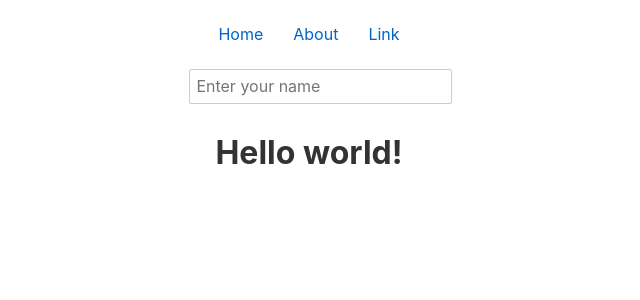
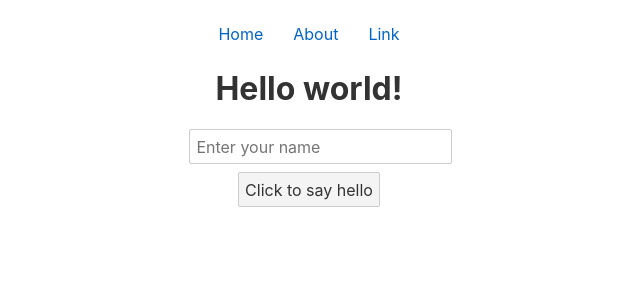
Before and after one commit to W2AlharbiMe/svelte-playground, a Svelte app: page / in a window 1280 px wide. Shown: the top 300 px of the page, without its empty margins (331-971 px from the left). Built offline with nearby package versions, Linux system fonts and the light colour scheme.

Commit message:
event forwarding

```diff
--- a/src/App.svelte
+++ b/src/App.svelte
@@ -1,5 +1,7 @@
 <script>
   import Header from './Header.svelte';
+  import MainComponent from './dispatch/main.svelte';
+
   let name = 'world';
   const links = [
     ['Home', '#'],
@@ -17,9 +19,11 @@
 <main>
   <Header {links} />
   <div>
+    <h1>Hello {name}!</h1>
     <input type="text" placeholder="Enter your name" on:keyup={setName} />
-    <h1>Hello {name}!</h1>
   </div>
+
+  <MainComponent />
 </main>
 
 <style>
--- /dev/null
+++ b/src/dispatch/inner.svelte
@@ -0,0 +1,12 @@
+<script>
+  import { createEventDispatcher } from 'svelte';
+  const dispatch = createEventDispatcher();
+
+  function sayHello() {
+    dispatch('message', {
+      text: 'Hello!',
+    });
+  }
+</script>
+
+<button on:click={sayHello}>Click to say hello</button>
--- /dev/null
+++ b/src/dispatch/main.svelte
@@ -0,0 +1,5 @@
+<script>
+  import Outer from './outer.svelte';
+</script>
+
+<Outer />
--- /dev/null
+++ b/src/dispatch/outer.svelte
@@ -0,0 +1,9 @@
+<script>
+  import Inner from './Inner.svelte';
+
+  function handleMessage({ detail: payload }) {
+    console.log('Fired Message,', payload);
+  }
+</script>
+
+<Inner on:message={handleMessage} />
```
